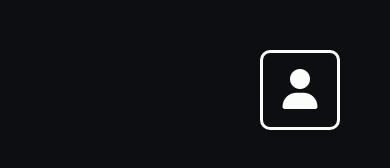
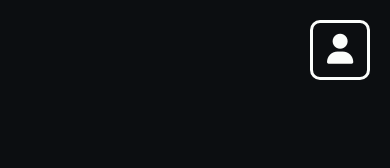
Before and after one commit to cypsik/multi-app, a plain HTML site: page index.html in a window 390 px wide. Drawn offline with nearby package versions, Linux system fonts and the light colour scheme.

Commit message:
creating breakpoints map variables, customizing the login button sizes for mobile and desktop devices

```diff
--- a/sass/abstracts/_variables.scss
+++ b/sass/abstracts/_variables.scss
@@ -22,3 +22,14 @@ $zindex: (
     components: 2000,
     modal: 3000
 );
+
+// BREAKPOINTS
+
+$layout-breakpoints: (
+  xs: 320px,
+  sm: 576px,
+  md: 768px,
+  lg: 992px,
+  xl: 1200px,
+  xxl: 1400px
+);
--- a/sass/components/_buttons.scss
+++ b/sass/components/_buttons.scss
@@ -2,10 +2,10 @@
 @use '../abstracts/variables' as *;
 
 .login-btn {
-	@include position(absolute, $top: 5rem, $right: 5rem);
-	width: 8rem;
-	height: 8rem;
-	font-size: 4rem;
+	@include position(absolute, $top: 20px, $right: 20px);
+	width: 60px;
+	height: 60px;
+	font-size: 3rem;
 	color: $white;
 	background-color: transparent;
 	border: 3px solid $white;
@@ -17,4 +17,12 @@
 		outline: none;
 		box-shadow: 0 0 6px 3px $white;
 	}
+
+	@media (min-width: map-get($layout-breakpoints, md)) {
+		top: 40px;
+		right: 40px;
+		width: 80px;
+		height: 80px;
+		font-size: 4rem;
+	}
 }
```
Also changed, not shown: css/main.css, 1 other file.
